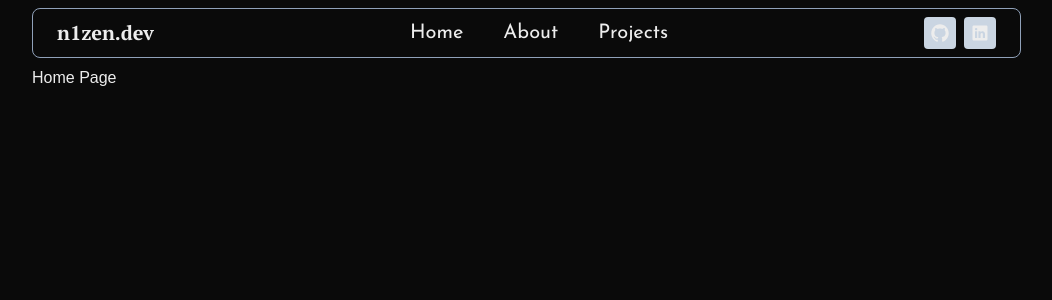
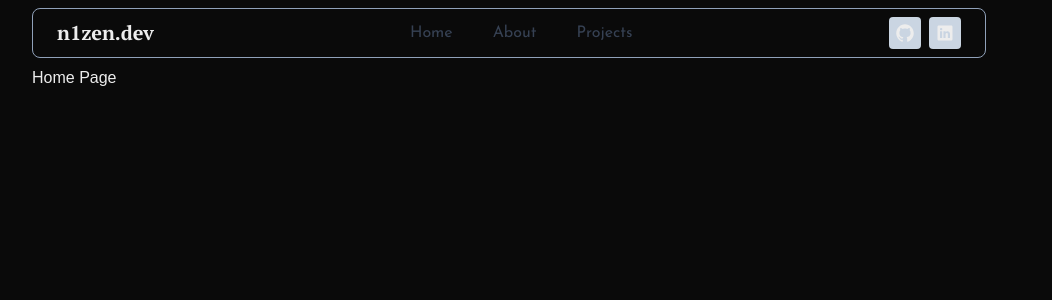
Before and after one commit to n1zen/portfolio-next, a Next.js app: page / in a window 1280 px wide. Shown: the top 300 px of the page, without its empty margins (160-1212 px from the left). Built offline with nearby package versions, Linux system fonts and the light colour scheme; a web font is replaced by a local one.

Commit message:
added hover effects for navlinks

```diff
--- a/app/components/NavBar.tsx
+++ b/app/components/NavBar.tsx
@@ -1,3 +1,28 @@
+"use client";
+
+import Link from "next/link";
+
+interface NavLinkProps {
+    isActive: boolean;
+    href: string;
+    children: React.ReactNode;
+}
+
+interface route {
+    routeId: number;
+    name: string;
+    url: string;
+}
+
+function NavLink({href, children}: NavLinkProps) {
+    return(
+        <Link href={href} className="relative text-gray-700 hover:text-black font-subheading group transition-colors duration-200">
+            {children}
+            <span className="absolute left-1/2 bottom-0 w-0 h-[2px] bg-black transition-all duration-300 origin-center -translate-x-1/2 group-hover:w-full"/>
+        </Link>
+    );
+}
+
 export default function NavBar() {
     const Routes: route[] = [
         { routeId: 1, name: "Home", url: "/" },
@@ -8,27 +33,10 @@ export default function NavBar() {
     return(
         <div className="flex justify-center items-center space-x-10 p-0 m-0">
             {Routes.map((routeProp) => (
-                <NavItem key={routeProp.routeId} name={routeProp.name} url={routeProp.url}/>
+                <NavLink key={routeProp.routeId} href={routeProp.url}>
+                    {routeProp.name}
+                </NavLink>
             ))}
         </div>
     );
 }
-
-function NavItem({name, url}: RouteProp) {
-    return(
-        <a className="font-subheading text-xl" href={url}>
-            {name}
-        </a>
-    )
-}
-
-interface route {
-    routeId: number;
-    name: string;
-    url: string;
-}
-
-interface RouteProp {
-    name: string;
-    url: string;
-}
```
